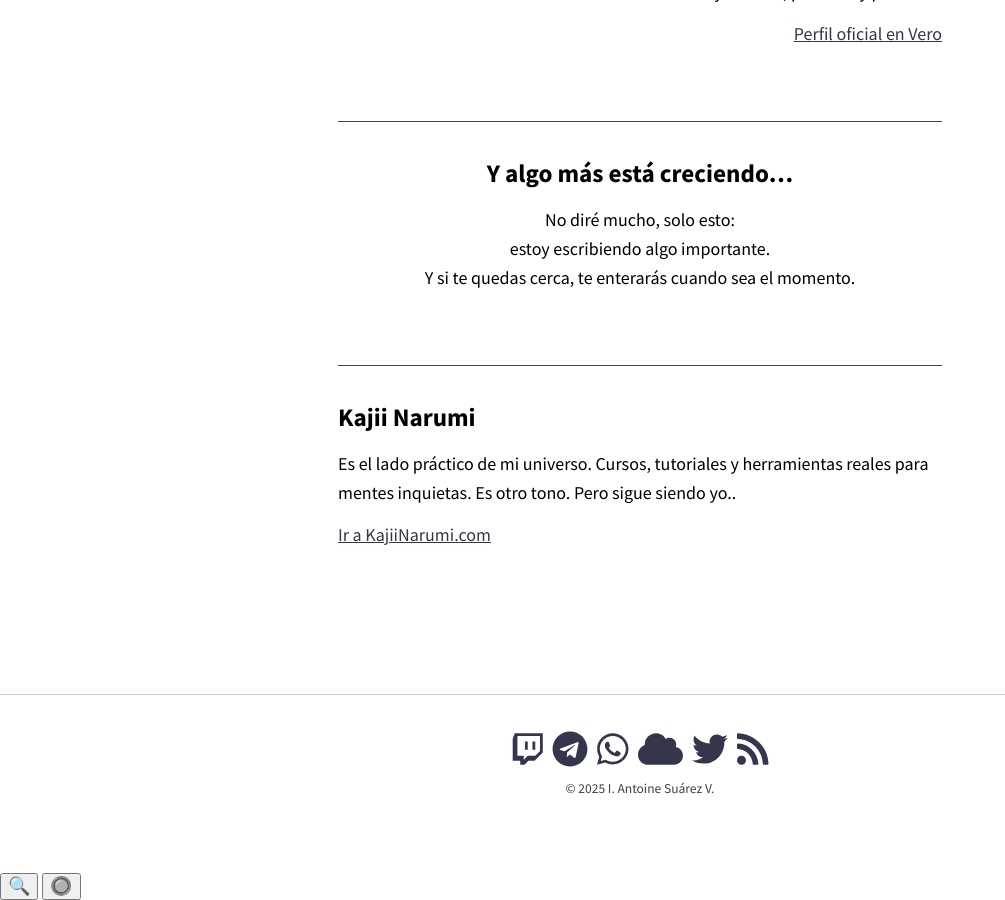
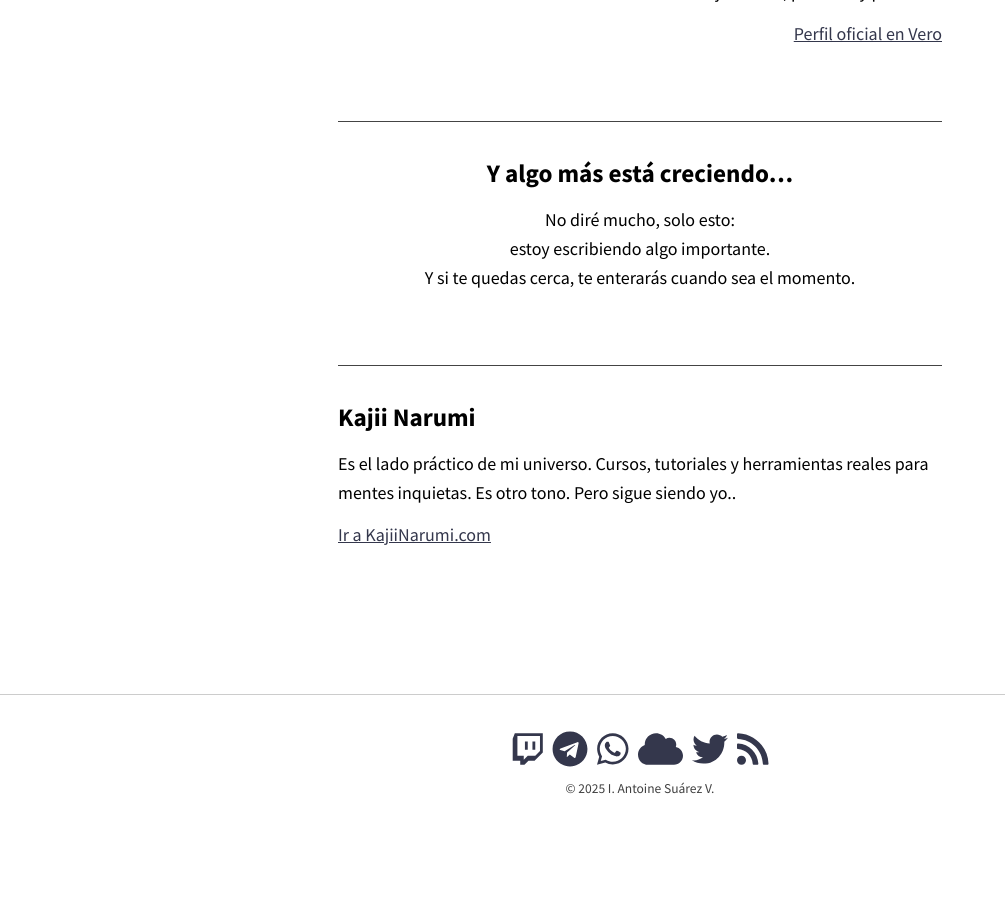
Before and after one commit to KajiiNarumi/iasuarezv, a Jekyll site: the page built from index.html, in a window 1280 px wide and 900 px high, scrolled down 2792 px. Shown: the whole window, without its empty margins (0-1005 px from the left). Built offline with Jekyll 4.4.1, drawn with Linux system fonts in a browser that asks for light colours; nearby versions of some CDN libraries; the list of posts is cut into pages by our own code; after the commit the page ends 3664 px from its top, so only the background shows below that.

Commit message:
Update default.html

```diff
--- a/_layouts/default.html
+++ b/_layouts/default.html
@@ -20,12 +20,6 @@
     {% include footer.html %}
     {% include scripts.html %}
 
-<!-- Botones tamaño de fuente -->
-<div id="utility-widget">
-  <button id="font-toggle" title="Aumentar/Restaurar texto" aria-pressed="false">🔍</button>
-  <button id="theme-toggle" title="Cambiar tema" aria-pressed="false">🔘</button>
-</div>
-
 
   </body>
 
```
